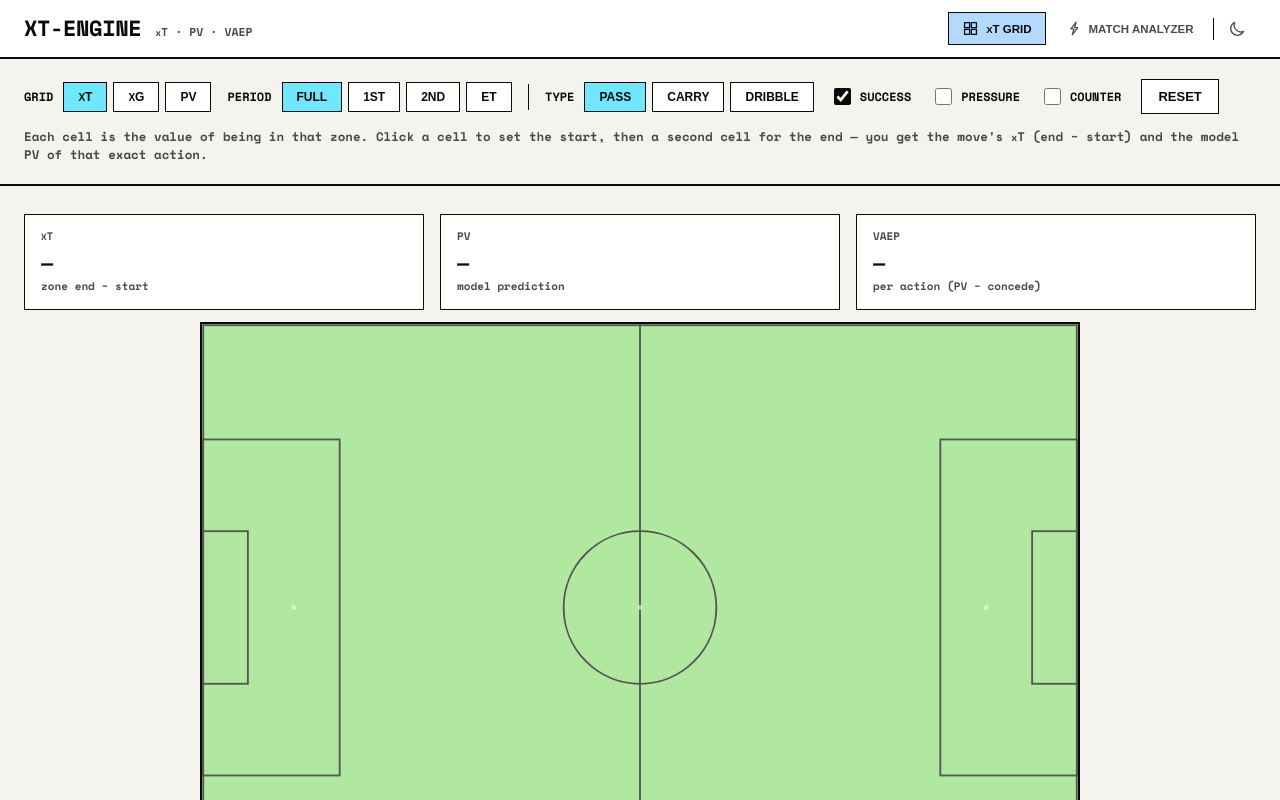
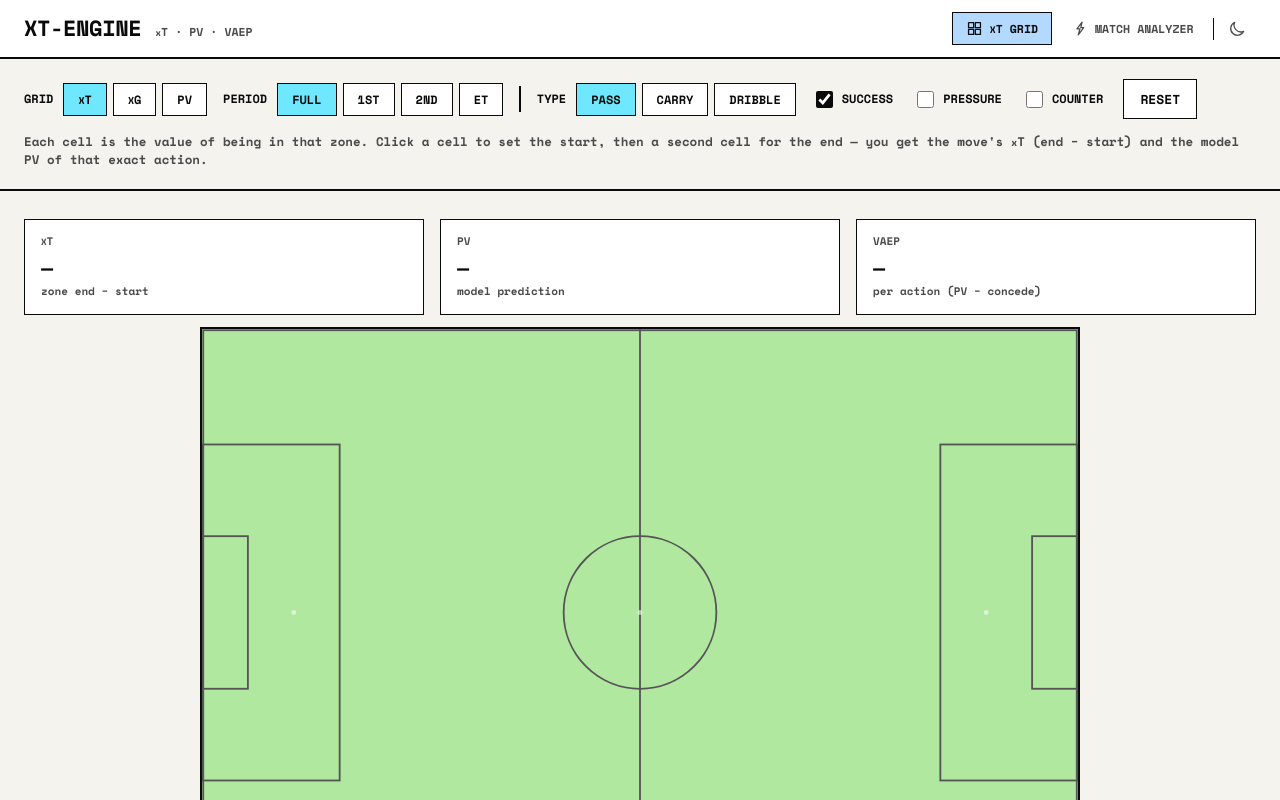
Before and after one commit to vinayakstha/xT-model, a Next.js app in the folder client/: page / in a window 1280 px wide. Shown: the top 800 px of the page. Built offline with nearby package versions, Linux system fonts and the light colour scheme; no server answers.

Commit message:
button font

```diff
--- a/client/app/globals.css
+++ b/client/app/globals.css
@@ -108,6 +108,7 @@ select {
 }
 
 button {
+  font-family: inherit;
   background: var(--accent);
   color: var(--ink);
   border: 1.5px solid var(--line);
@@ -130,6 +131,7 @@ button:disabled {
   background: var(--card);
 }
 .seg {
+  font-family: inherit;
   background: var(--card);
   color: var(--ink);
   border: 1.5px solid var(--line);
@@ -165,6 +167,7 @@ button:disabled {
   font-weight: 700;
 }
 .upload {
+  font-family: inherit;
   border: 1.5px solid var(--line);
   border-radius: 0;
   padding: 10px 16px;
@@ -571,6 +574,7 @@ svg {
 }
 
 .navbar-btn {
+  font-family: inherit;
   display: flex;
   align-items: center;
   gap: 7px;
```
